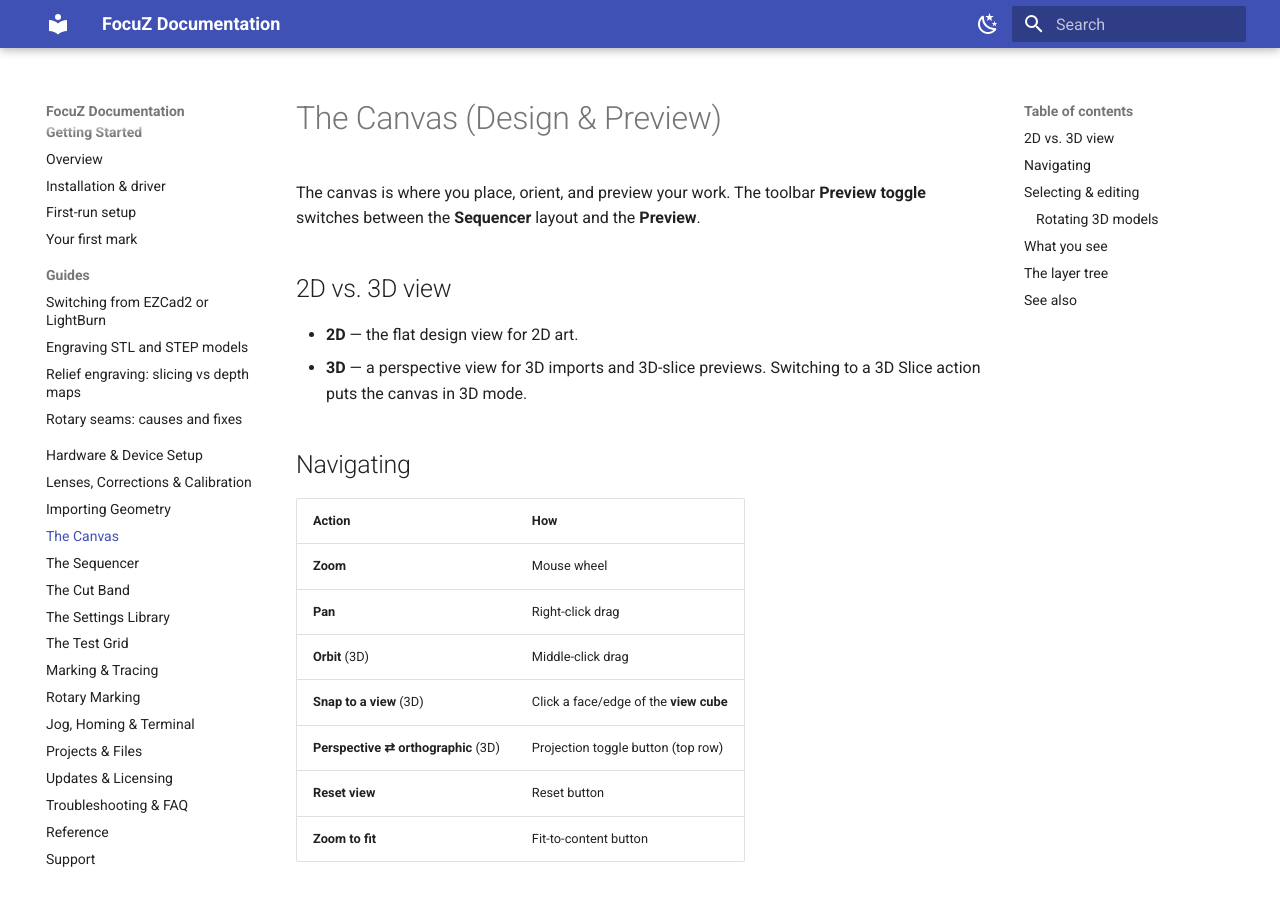
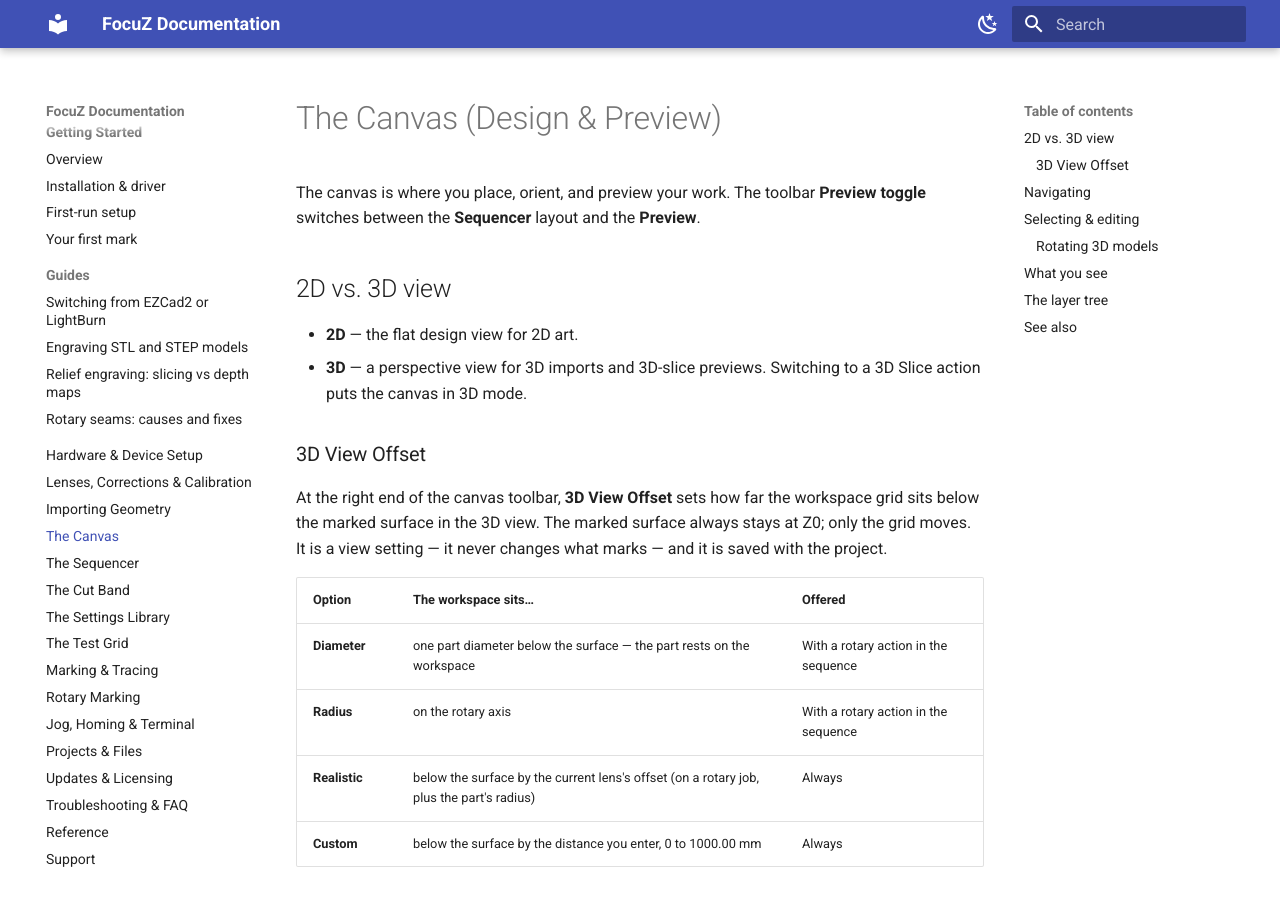
Before and after one commit to Lokahi-Shop/focuz-docs, an MkDocs documentation site: the page built from docs/canvas.md, in a window 1280 px wide and 900 px high. Built offline with MkDocs 1.6.1 and Material for MkDocs 9.7.7, drawn with Linux system fonts in a browser that asks for light colours; some of the changed text lies outside the part shown.

Commit message:
Canvas: 3D View Offset on the toolbar
Co-Authored-By: Claude Fable 5.1 <noreply@anthropic.com>

```diff
--- a/docs/canvas.md
+++ b/docs/canvas.md
@@ -8,6 +8,23 @@ between the **Sequencer** layout and the **Preview**.
 - **2D** — the flat design view for 2D art.
 - **3D** — a perspective view for 3D imports and 3D-slice previews. Switching to a 3D Slice action puts the
   canvas in 3D mode.
+
+### 3D View Offset
+
+At the right end of the canvas toolbar, **3D View Offset** sets how far the workspace grid sits below
+the marked surface in the 3D view. The marked surface always stays at Z0; only the grid moves. It is a
+view setting — it never changes what marks — and it is saved with the project.
+
+| Option | The workspace sits… | Offered |
+|---|---|---|
+| **Diameter** | one part diameter below the surface — the part rests on the workspace | With a rotary action in the sequence |
+| **Radius** | on the rotary axis | With a rotary action in the sequence |
+| **Realistic** | below the surface by the current lens's offset (on a rotary job, plus the part's radius) | Always |
+| **Custom** | below the surface by the distance you enter, 0 to 1000.00 mm | Always |
+
+Diameter and Radius use the **largest part diameter** in the sequence. With **Custom**, a box appears
+beside the dropdown for the distance; it starts at 0, which leaves the workspace at the surface. The
+2D view and the Preview always show the workspace at the surface.
 
 ## Navigating
 
```
